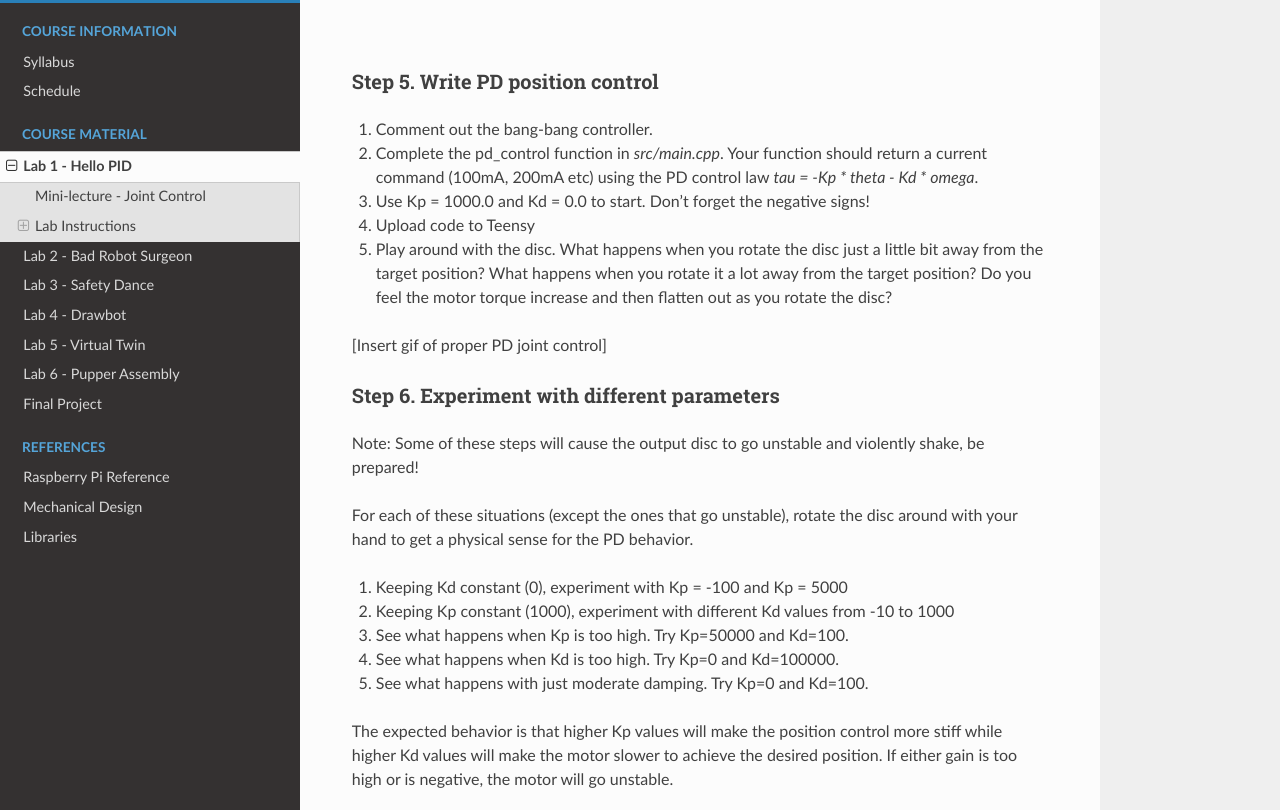
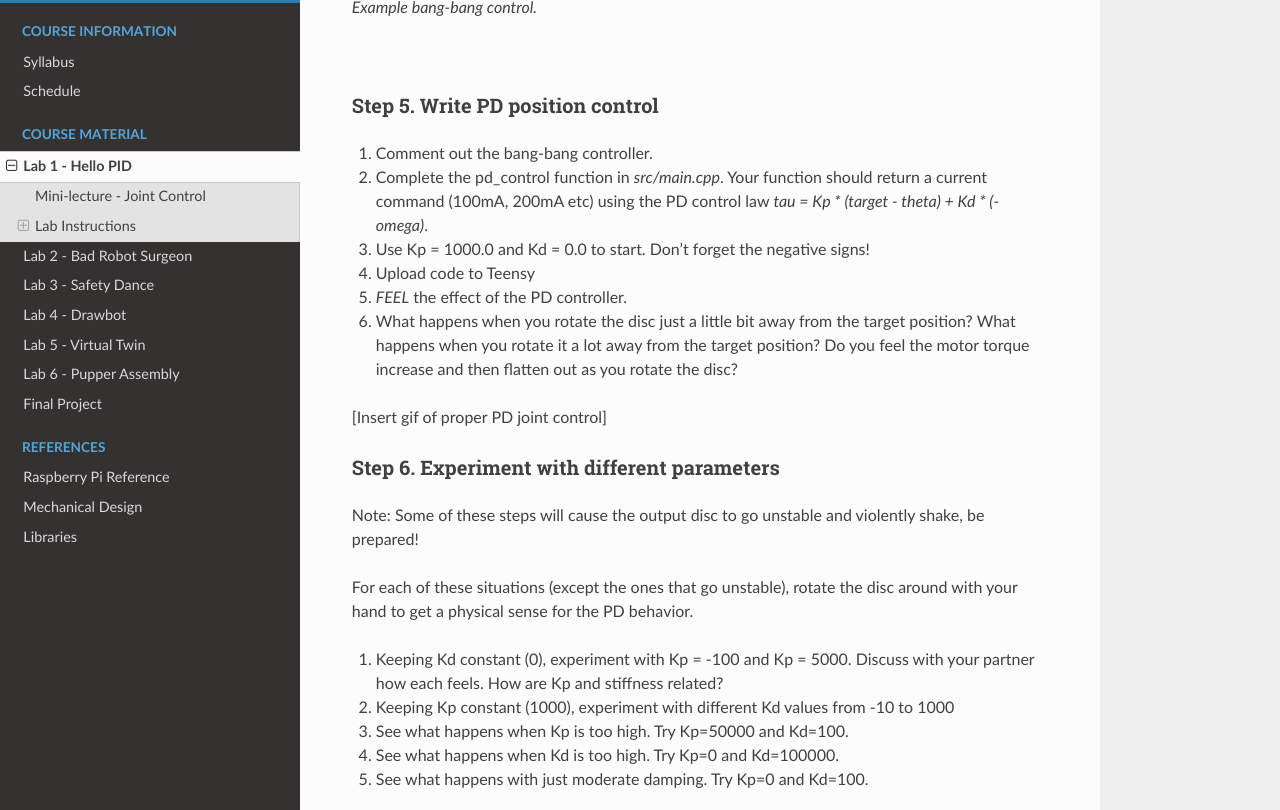
Before and after one commit to stanfordroboticsclub/pupperv3-independent-study, a Sphinx documentation site: the page built from docs/course-material/lab-1.rst, in a window 1280 px wide and 900 px high, scrolled down 5068 px, cut to the strip 90-900 px from the top of the window. Built offline with Sphinx 7.4.7 and the Read the Docs theme 2.0.0, drawn with Linux system fonts in a browser that asks for light colours; some of the changed text lies outside the part shown.

Commit message:
lab 1 updates

```diff
--- a/docs/course-material/lab-1.rst
+++ b/docs/course-material/lab-1.rst
@@ -112,6 +112,7 @@ Step 4. Run bang-bang control
 
 #. Uncomment the bang-bang code in *src/main.cpp* and upload.
 #. Observe the effects of changing the current command to something else.
+#. *FEEL* how the controller behaves. Move the dial by hand and see how the controller reacts.
 
 .. raw:: html
 
@@ -127,10 +128,11 @@ Step 5. Write PD position control
 ^^^^^^^^^^^^^^^^^^^^^^^^^^^^^^^^^^
 
 #. Comment out the bang-bang controller.
-#. Complete the pd_control function in *src/main.cpp*. Your function should return a current command (100mA, 200mA etc) using the PD control law *tau = -Kp \* theta - Kd \* omega*.
+#. Complete the pd_control function in *src/main.cpp*. Your function should return a current command (100mA, 200mA etc) using the PD control law *tau = Kp \* (target - theta) + Kd \* (-omega)*.
 #. Use Kp = 1000.0 and Kd = 0.0 to start. Don't forget the negative signs!
 #. Upload code to Teensy
-#. Play around with the disc. What happens when you rotate the disc just a little bit away from the target position? What happens when you rotate it a lot away from the target position? Do you feel the motor torque increase and then flatten out as you rotate the disc?
+#. *FEEL* the effect of the PD controller.
+#. What happens when you rotate the disc just a little bit away from the target position? What happens when you rotate it a lot away from the target position? Do you feel the motor torque increase and then flatten out as you rotate the disc?
 
 [Insert gif of proper PD joint control]
 
@@ -140,7 +142,7 @@ Note: Some of these steps will cause the output disc to go unstable and violentl
 
 For each of these situations (except the ones that go unstable), rotate the disc around with your hand to get a physical sense for the PD behavior.
 
-#. Keeping Kd constant (0), experiment with Kp = -100 and Kp = 5000
+#. Keeping Kd constant (0), experiment with Kp = -100 and Kp = 5000. Discuss with your partner how each feels. How are Kp and stiffness related?
 #. Keeping Kp constant (1000), experiment with different Kd values from -10 to 1000
 #. See what happens when Kp is too high. Try Kp=50000 and Kd=100.
 #. See what happens when Kd is too high. Try Kp=0 and Kd=100000.
```
